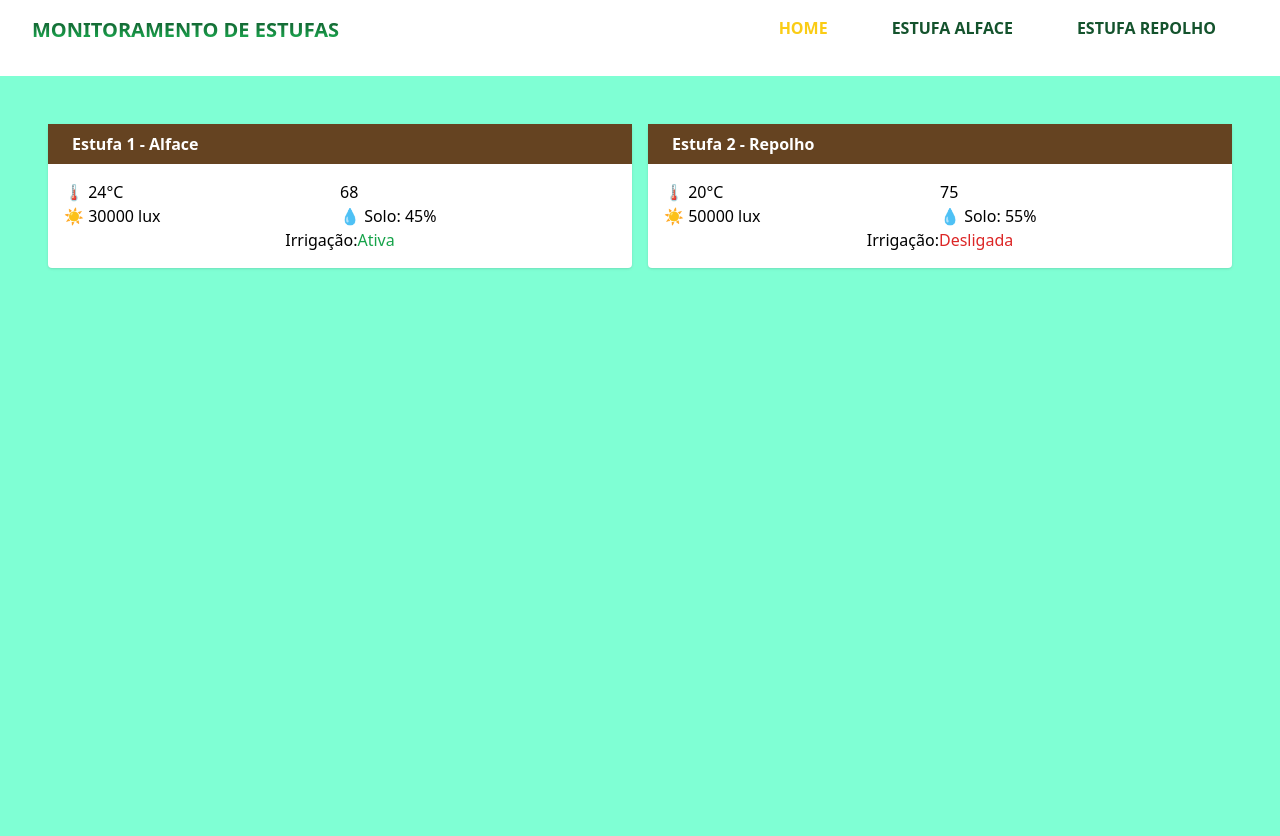
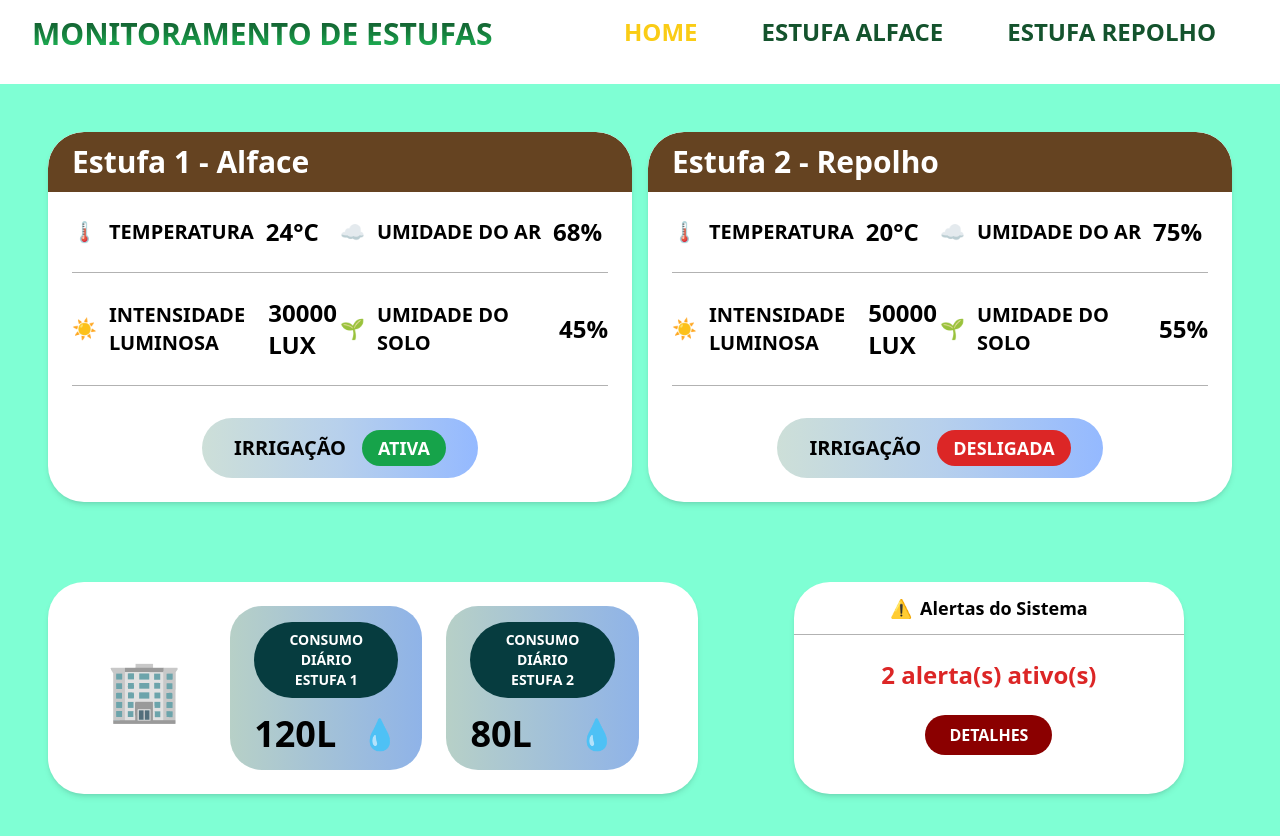
Before and after one commit to guilhermemacedo20/ProjectIoT, a React (Vite) app: page /home in a window 1280 px wide. Shown: the top 836 px of the page. Before the commit the page ends 800 px from the top, so only its background shows below. Built offline with nearby package versions, Linux system fonts and the light colour scheme.

Commit message:
fix: adjust in home layout

```diff
--- /dev/null
+++ b/src/components/AlertModal.tsx
@@ -0,0 +1,52 @@
+import type { Data } from "../types";
+
+type Props = {
+  alerts: Data["alerts"];
+  onClose: () => void;
+};
+
+export default function AlertModal({ alerts, onClose }: Props) {
+  return (
+    <div className="fixed inset-0 bg-black/40 flex items-center justify-center z-50">
+      <div className="bg-white w-[600px] max-h-[80vh] rounded-[36px] shadow-lg overflow-hidden flex flex-col">
+
+        <div className="text-center font-bold text-xl py-4 border-b">
+          Alertas do Sistema
+        </div>
+
+        <div className="flex-1 overflow-y-auto">
+          {alerts.length === 0 ? (
+            <p className="text-center py-6">Nenhum alerta</p>
+          ) : (
+            alerts.map((alert) => (
+              <div
+                key={alert.id}
+                className="flex items-center justify-between px-6 py-4 border-b"
+              >
+                <div className="flex items-center gap-3">
+                  <span>⚠️</span>
+                  <span className="font-semibold">
+                    {alert.type}: {alert.msg}
+                  </span>
+                </div>
+
+                <span className="text-sm text-gray-500">
+                  {new Date().toLocaleDateString()}
+                </span>
+              </div>
+            ))
+          )}
+        </div>
+
+        <div className="flex justify-end p-4">
+          <button
+            onClick={onClose}
+            className="bg-[#8b0000] text-white px-6 py-2 rounded-full font-bold"
+          >
+            Fechar
+          </button>
+        </div>
+      </div>
+    </div>
+  );
+}
--- a/src/components/Header.tsx
+++ b/src/components/Header.tsx
@@ -1,21 +1,18 @@
-import { useEffect } from "react"
 import { useLocation, useNavigate } from "react-router-dom"
 
 export default function HeaderComponent() {
   const router = useLocation()
   const navigate = useNavigate();
-  useEffect(()=>{
-    console.log(router)
-  },[])
+
   return(
     <header className="flex justify-between bg-white mb-12 px-8 py-4">
         <div>
-            <h1 className="text-xl font-bold mb-4 uppercase text-center bg-gradient-to-b from-green-900 via-green-700 to-green-500 bg-clip-text text-transparent">Monitoramento de Estufas</h1>
+            <h1 className="text-3xl font-bold mb-4 uppercase text-center bg-gradient-to-b from-green-900 via-green-700 to-green-500 bg-clip-text text-transparent">Monitoramento de Estufas</h1>
         </div>
         <div>
-          <button onClick={() => navigate(`/home`)}><span className={`text-green-900 uppercase font-bold text-x1 mx-8 hover:text-yellow-400 ${router.pathname=== '/home' ? 'text-yellow-400': ''}`}>Home</span></button>
-          <button onClick={() => navigate(`/estufa/1`)}><span className={`text-green-900 uppercase font-bold text-x1 mx-8 hover:text-yellow-400 ${router.pathname=== '/estufa/1' ? 'text-yellow-400': ''}`}>Estufa Alface</span></button>
-          <button onClick={() => navigate(`/estufa/2`)}><span className={`text-green-900 uppercase font-bold text-x1 mx-8 hover:text-yellow-400 ${router.pathname=== '/estufa/2' ? 'text-yellow-400': ''}`}>Estufa Repolho</span></button>
+          <button onClick={() => navigate(`/home`)}><span className={`text-green-900 uppercase font-bold text-2xl mx-8 hover:text-yellow-400 ${router.pathname=== '/home' ? 'text-yellow-400': ''}`}>Home</span></button>
+          <button onClick={() => navigate(`/estufa/1`)}><span className={`text-green-900 uppercase font-bold text-2xl mx-8 hover:text-yellow-400 ${router.pathname=== '/estufa/1' ? 'text-yellow-400': ''}`}>Estufa Alface</span></button>
+          <button onClick={() => navigate(`/estufa/2`)}><span className={`text-green-900 uppercase font-bold text-2xl mx-8 hover:text-yellow-400 ${router.pathname=== '/estufa/2' ? 'text-yellow-400': ''}`}>Estufa Repolho</span></button>
         </div>
     </header>
   )
--- a/src/index.css
+++ b/src/index.css
@@ -7,7 +7,7 @@
 }
 
 .card {
-  @apply bg-white rounded shadow;
+  @apply bg-white shadow;
 }
 body{
   background-color: aquamarine;
--- a/src/mock/data.ts
+++ b/src/mock/data.ts
@@ -10,6 +10,7 @@ export const initialData: Data = {
       soilHumidity: 45,
       luminosity: 30000,
       irrigation: true,
+      waterConsumption: 120,
     },
     {
       id: 2,
@@ -19,6 +20,7 @@ export const initialData: Data = {
       soilHumidity: 55,
       luminosity: 50000,
       irrigation: false,
+      waterConsumption: 80,
     },
   ],
   alerts: [
--- a/src/pages/Home.tsx
+++ b/src/pages/Home.tsx
@@ -3,9 +3,11 @@ import { getData } from "../services/storage";
 import type { Data } from "../types";
 import { useNavigate } from "react-router-dom";
 import HeaderComponent from "../components/Header";
+import AlertModal from "../components/AlertModal";
 
 export default function Home() {
   const [data, setData] = useState<Data | null>(null);
+  const [openModal, setOpenModal] = useState(false);
   const navigate = useNavigate();
 
   useEffect(() => {
@@ -20,31 +22,118 @@ export default function Home() {
       <section className="m-12">
         <div className="grid grid-cols-2 gap-4 ">
         {data.greenHouse.map((e) => (
-          <div
-            key={e.id}
-            className="card cursor-pointer rounded-full"
-            onClick={() => navigate(`/estufa/${e.id}`)}
-          >
-            <h2 className="font-bold text-white bg-[#654321] px-6 py-2">Estufa {e.id} - {e.name}</h2>
-            <div className="p-4">
-              <div className="flex flex-wrap">
-                <p className="w-[50%]">🌡 {e.temperature}°C</p>
-                <p className="w-[50%]">{e.airHumidity}</p>
-                <p className="w-[50%]">☀ {e.luminosity} lux</p>
-                <p className="w-[50%]">💧 Solo: {e.soilHumidity}%</p>
+         <div
+          key={e.id}
+          className="cursor-pointer rounded-[36px] bg-white shadow-md overflow-hidden "
+          onClick={() => navigate(`/estufa/${e.id}`)}
+        >
+          <h2 className="font-bold text-white bg-[#654321] px-6 py-3 text-3xl rounded-t-[36px]">
+            Estufa {e.id} - {e.name}
+          </h2>
+
+          <div className="p-6">
+            <div className="grid grid-cols-2 gap-y-6 text-xl font-bold uppercase">
+              <div className="flex items-center gap-3">
+                <span>🌡</span>
+                <span>Temperatura</span>
+                <span className="text-2xl">{e.temperature}°C</span>
               </div>
-              <p className="w-full flex justify-center">
-                Irrigação:
-                <span className={`${e.irrigation ? "text-green-600" : "text-red-600"}`}>
-                  {e.irrigation ? " Ativa" : " Desligada"}
-                </span>
-              </p>
+
+              <div className="flex items-center gap-3 justify-start">
+                <span>☁</span>
+                <span>Umidade do ar</span>
+                <span className="text-2xl">{e.airHumidity}%</span>
+              </div>
+
+              <div className="col-span-2 border-t border-black/30"></div>
+
+              <div className="flex items-center gap-3">
+                <span>☀</span>
+                <span>Intensidade luminosa</span>
+                <span className="text-2xl">{e.luminosity} lux</span>
+              </div>
+
+              <div className="flex items-center gap-3 justify-start">
+                <span>🌱</span>
+                <span>Umidade do solo</span>
+                <span className="text-2xl">{e.soilHumidity}%</span>
+              </div>
+
+              <div className="col-span-2 border-t border-black/30"></div>
+
+              <div className="col-span-2 flex justify-center mt-2">
+                <div className="flex items-center gap-4 bg-gradient-to-r from-[#cddfd8] via-[#b7d0ec] to-[#94b9ff] rounded-full px-8 py-3">
+                  <span className="uppercase font-bold text-xl">Irrigação</span>
+
+                  <span
+                    className={`text-white px-4 py-1 rounded-full uppercase font-bold text-lg ${
+                      e.irrigation ? "bg-green-600" : "bg-red-600"
+                    }`}
+                  >
+                    {e.irrigation ? "Ativa" : "Desligada"}
+                  </span>
+                </div>
+              </div>
             </div>
           </div>
+        </div>
         ))}
       </div>
+      <div className="flex my-20 justify-center gap-12">
+      <div className="flex items-center gap-12 bg-white rounded-[36px] p-6 shadow-md w-fit px-[5%]">
+        <div className="text-6xl">🏢</div>
+
+          <div className="flex gap-6">
+            {data.greenHouse.map((e) => (
+              <div
+                key={e.id}
+                className="bg-gradient-to-r from-[#b7d0c7] to-[#8fb3e8] rounded-[32px] px-6 py-4 min-w-[20%] text-center"
+              >
+                <div className="bg-[#063c3f] text-white font-bold rounded-full px-4 py-2 text-sm mb-4">
+                  CONSUMO DIÁRIO <br /> ESTUFA {e.id}
+                </div>
+
+                <div className="flex items-center justify-between">
+                  <span className="text-4xl font-bold">
+                    {e.waterConsumption}L
+                  </span>
+                  <span className="text-3xl">💧</span>
+                </div>
+              </div>
+            ))}
+          </div>
+        </div>
+        <div className="flex flex-col items-center bg-white rounded-[36px] shadow-md overflow-hidden w-[35%] mx-12">
+          <div className="w-full flex items-center justify-center gap-2 px-4 py-3 font-bold text-lg border-b border-black/30">
+            <span>⚠️</span>
+            <span>Alertas do Sistema</span>
+          </div>
+
+          <div className="py-6 text-red-600 text-2xl font-bold">
+            {data.alerts.length === 0
+              ? "Nenhum alerta no momento"
+              : `${data.alerts.length} alerta(s) ativo(s)`}
+
+          </div>
+
+          <button
+            onClick={() => setOpenModal(true)}
+            className="mb-4 bg-[#8b0000] text-white px-6 py-2 rounded-full font-bold"
+          >
+            DETALHES
+          </button>
+        </div>
+        </div>
       </section>
 
+      {openModal && (
+        <AlertModal
+          alerts={data.alerts}
+          onClose={() => setOpenModal(false)}
+        />
+      )}
+
     </>
+
   );
 }
--- a/src/pages/Login.tsx
+++ b/src/pages/Login.tsx
@@ -6,7 +6,7 @@ export default function Login() {
   return (
     <div className="h-screen flex items-center justify-center bg-green-600">
       <div className="bg-white p-6 rounded-xl shadow flex flex-col">
-        <h1 className="text-xl font-bold mb-4 uppercase text-center bg-gradient-to-b from-green-900 via-green-700 to-green-500 bg-clip-text text-transparent">Monitoramento de Estufas</h1>
+        <h1 className="text-3xl font-bold mb-4 uppercase text-center bg-gradient-to-b from-green-900 via-green-700 to-green-500 bg-clip-text text-transparent">Monitoramento de Estufas</h1>
         <input className="input mb-2" placeholder="Usuário" />
         <input className="input mb-4" type="password" placeholder="Senha" />
 
--- a/src/services/storage.ts
+++ b/src/services/storage.ts
@@ -5,7 +5,7 @@ const KEY = "estufa_data";
 
 export const getData = (): Data => {
   const data = localStorage.getItem(KEY);
-  console.log(data)
+
   if (!data) {
     localStorage.setItem(KEY, JSON.stringify(initialData));
     return initialData;
--- a/src/types/index.ts
+++ b/src/types/index.ts
@@ -6,6 +6,7 @@ export interface GreenHouse {
   soilHumidity: number;
   luminosity: number;
   irrigation: boolean;
+  waterConsumption: number;
 }
 
 export interface Alert {
```
Also changed, not shown: 1 other file (tests, documents, lock files or other folders).
